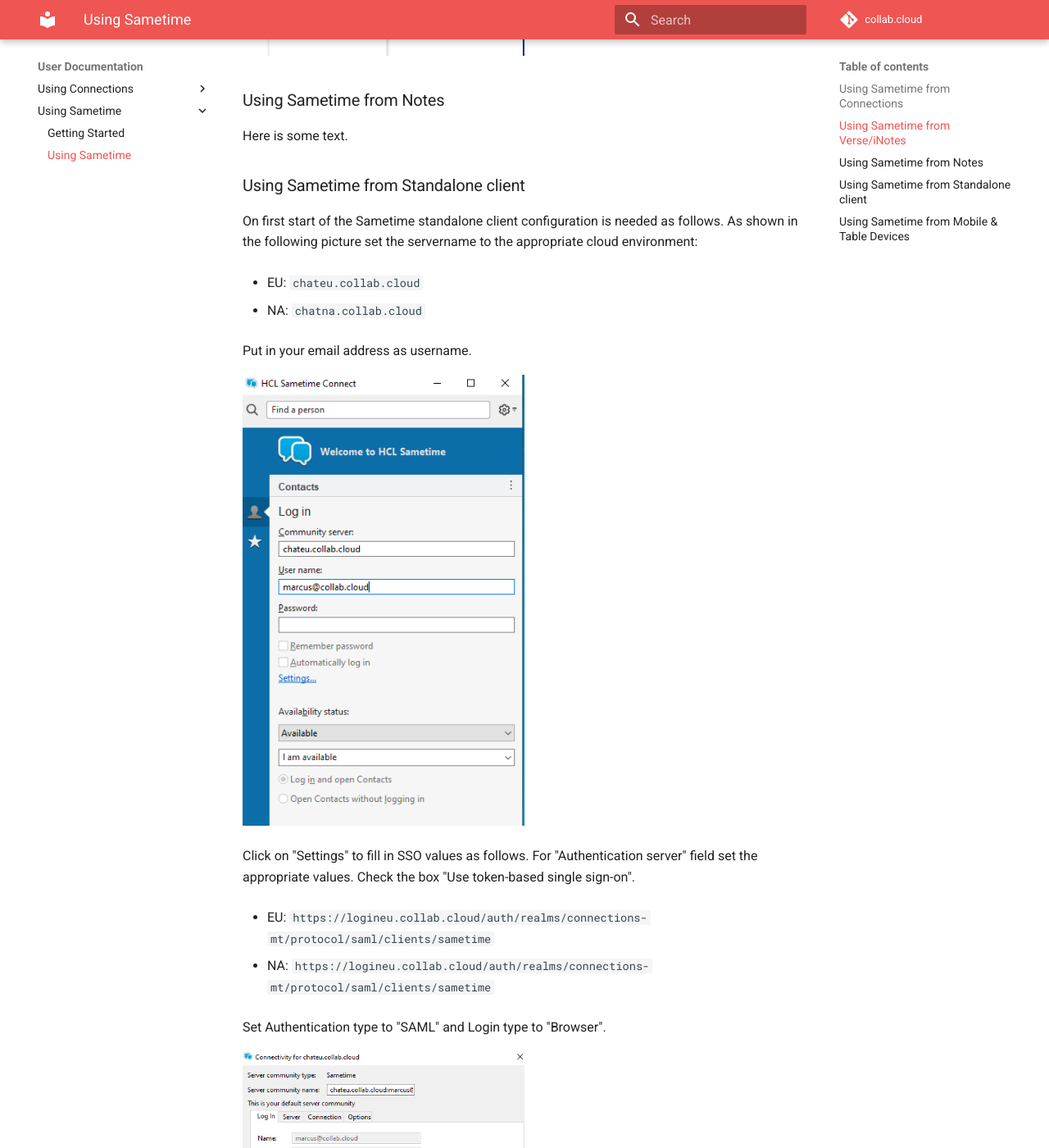
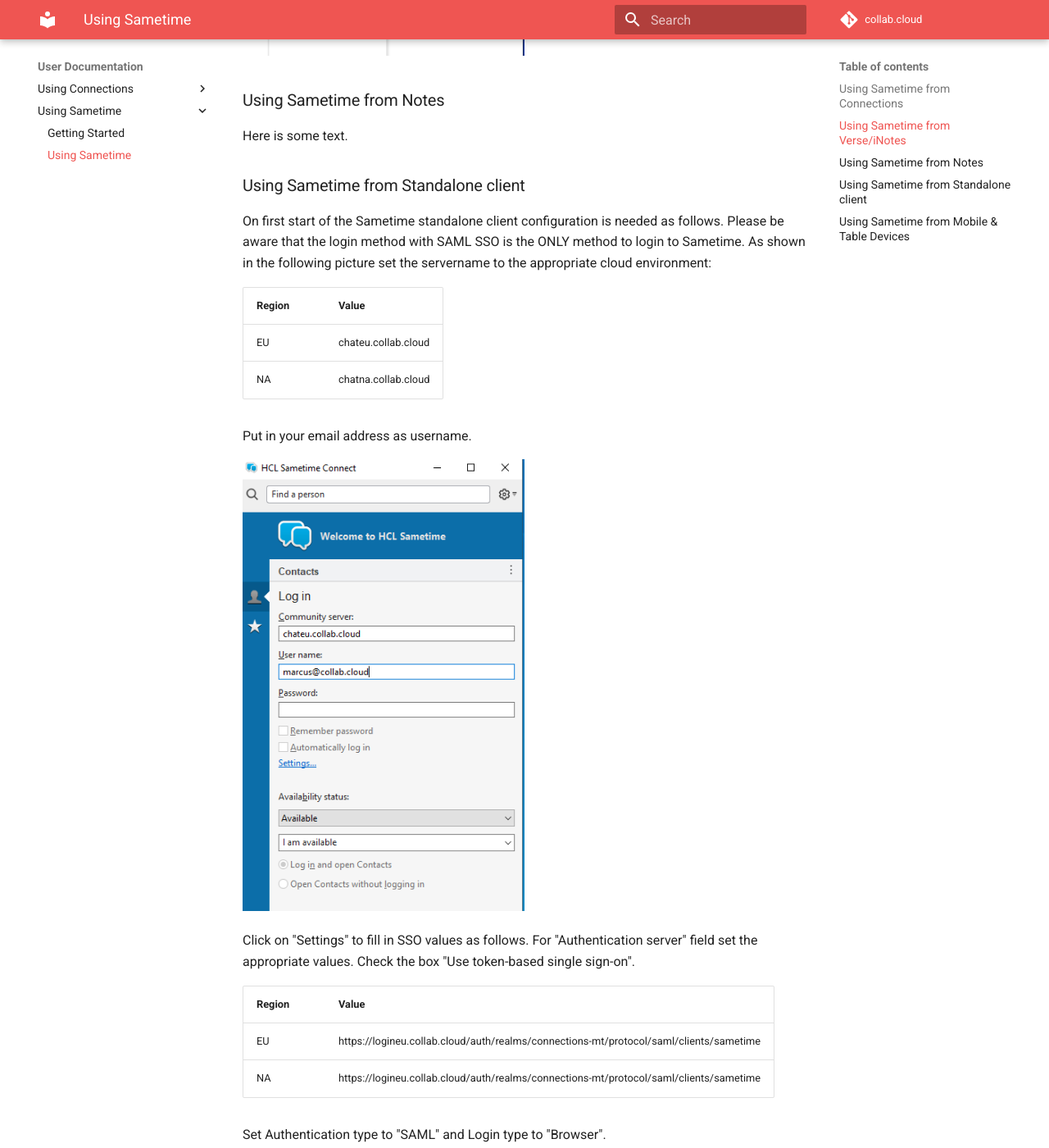
Before and after one commit to collabdotcloud/docs.collab.cloud, an MkDocs documentation site: the page built from docs/users/using-sametime.md, in a window 1280 px wide and 1400 px high, scrolled down 1791 px. Shown: the whole window at 82% size. Built offline with MkDocs 1.6.1 and Material for MkDocs 9.7.7, drawn with Linux system fonts in a browser that asks for light colours.

Commit message:
Sametime SAML added as needed

```diff
--- a/docs/users/using-sametime.md
+++ b/docs/users/using-sametime.md
@@ -22,12 +22,13 @@
 Here is some text.
 
 ### Using Sametime from Standalone client
-On first start of the Sametime standalone client configuration is needed as follows.
+On first start of the Sametime standalone client configuration is needed as follows. Please be aware that the login method with SAML SSO is the ONLY method to login to Sametime.
 As shown in the following picture set the servername to the appropriate cloud environment:
 
-- EU: `chateu.collab.cloud`
-
-- NA: `chatna.collab.cloud`
+|Region|Value|
+|---------|--------|
+|EU|chateu.collab.cloud|
+|NA|chatna.collab.cloud|
 
 Put in your email address as username.
 
@@ -36,9 +37,10 @@
 Click on "Settings" to fill in SSO values as follows. For "Authentication server" field set the appropriate values.
 Check the box "Use token-based single sign-on".
 
-- EU: `https://logineu.collab.cloud/auth/realms/connections-mt/protocol/saml/clients/sametime`
-
-- NA: `https://logineu.collab.cloud/auth/realms/connections-mt/protocol/saml/clients/sametime`
+|Region|Value|
+|---------|--------|
+EU|https://logineu.collab.cloud/auth/realms/connections-mt/protocol/saml/clients/sametime|
+|NA|https://logineu.collab.cloud/auth/realms/connections-mt/protocol/saml/clients/sametime|
 
 Set Authentication type to "SAML" and Login type to "Browser".
 
```
